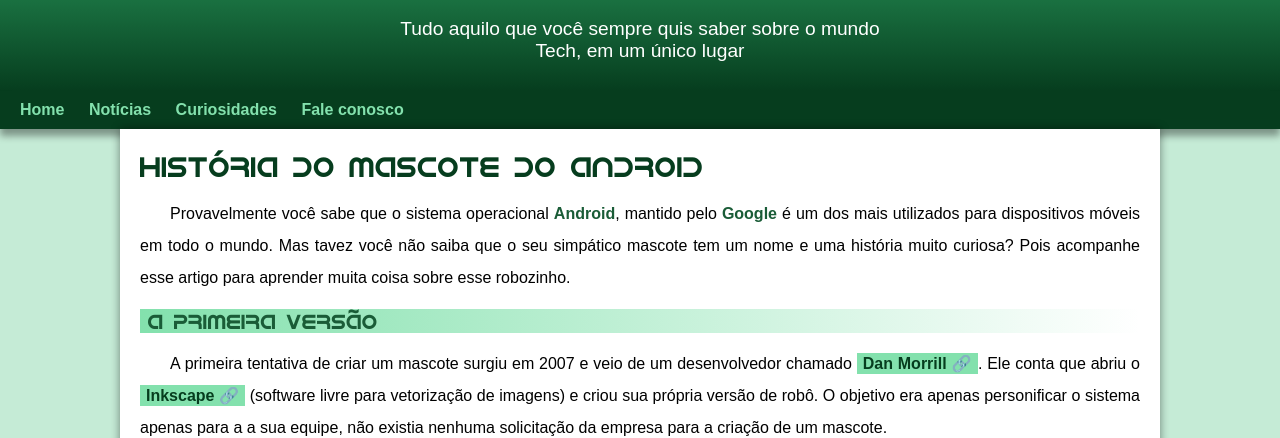
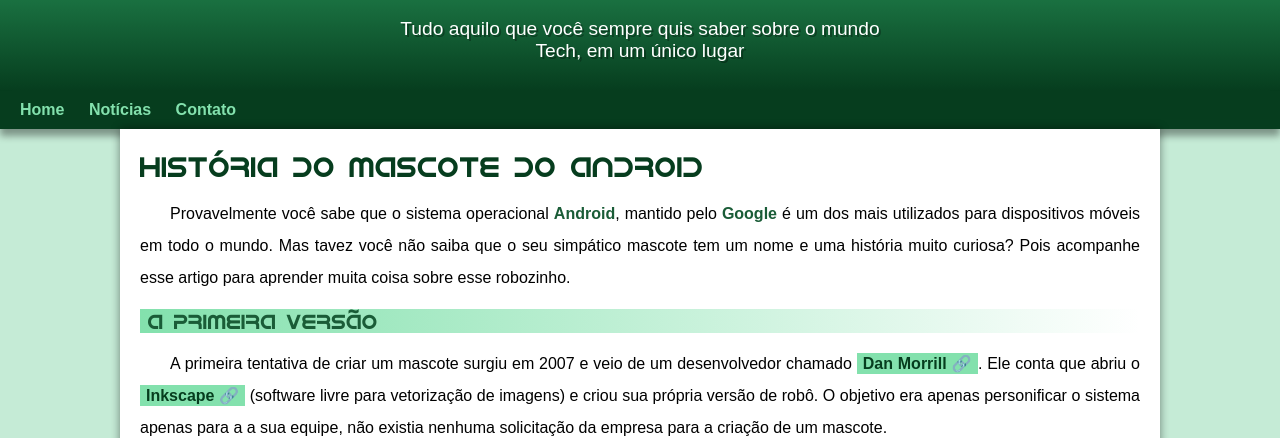
Before and after one commit to LuzineteCunha/projeto-android, a plain HTML site: page index.html in a window 1280 px wide. Shown: the part 99-537 px from the top of the page. Drawn offline with Linux system fonts and the light colour scheme.

Commit message:
Atualização no nav

```diff
--- a/estilo/style.css
+++ b/estilo/style.css
@@ -61,6 +61,7 @@ header > p {
     padding-right: 10px;
     padding-left: 10px;
     margin: auto;
+    text-shadow: 2px 2px 0px rgba(0, 0, 0, 0.315);
 }
 
 nav {
--- a/index.html
+++ b/index.html
@@ -16,8 +16,7 @@
     <nav>
         <a href="#">Home</a>
         <a href="#">Notícias</a>
-        <a href="#">Curiosidades</a>
-        <a href="#">Fale conosco</a>
+        <a href="#">Contato</a>
     </nav>
     <main>
         <article>
```
